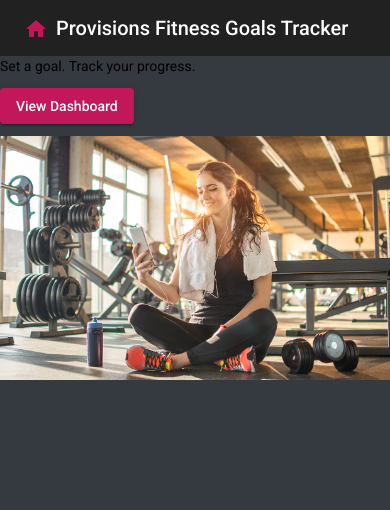
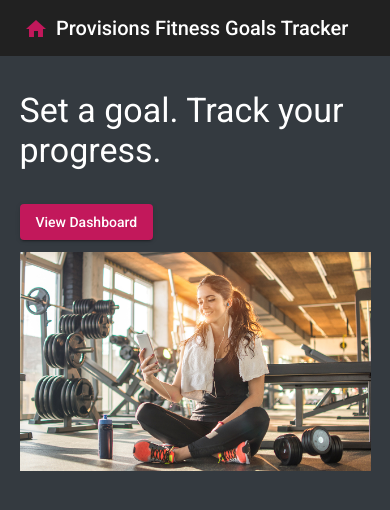
Before and after one commit to dburfield/fitness-tracker, an Angular app: page / in a window 390 px wide. Shown: the top 510 px of the page. Built offline with nearby package versions, Linux system fonts and the light colour scheme.

Commit message:
updates for demo

```diff
--- a/src/app/home/home.component.html
+++ b/src/app/home/home.component.html
@@ -1,9 +1,9 @@
-<div class="p-4">
-    <div class="container">
-        <p>Set a goal. Track your progress.</p>
-        <p><button mat-raised-button color="primary" routerLink="/goals" > View Dashboard</button></p>
+<div class="container">
+<h1 class="mat-display-1">Set a goal. Track your progress.</h1>
+    <p><button mat-raised-button color="primary" routerLink="/goals"> View Dashboard</button></p>
 
     <a routerLink="/goals">
-    <img src="../../assets/provision-fitness-goals-app.jpg" alt="Provision Fitness Goals App" title="Provision Fitness Goals App" /></a>
+        <img src="../../assets/provision-fitness-goals-app.jpg" alt="Provision Fitness Goals App"
+            title="Provision Fitness Goals App" />
+    </a>
 </div>
-</div>
--- a/src/app/users/add-edit.component.html
+++ b/src/app/users/add-edit.component.html
@@ -1,6 +1,6 @@
+<div class="edit-card">
     <mat-card class="material-form">
         <mat-card-header>
-
             <mat-card-title *ngIf="isAddMode">
                 <mat-icon aria-hidden="false" aria-label="mode edit">edit</mat-icon>
                 Add Goal
@@ -11,10 +11,17 @@
             </mat-card-title>
 
         </mat-card-header>
+        <form [formGroup]="form" (ngSubmit)="onSubmit()">
+            <mat-card-content fxLayout="column" fxFlexFill>
 
-    <form [formGroup]="form" (ngSubmit)="onSubmit()">
-        <mat-card-content fxLayout="column" fxFlexFill >
-            <mat-form-field appearance="fill"  >
+                <h3 *ngIf="!isAddMode">Check-in</h3>
+                <mat-form-field appearance="fill" *ngIf="!isAddMode">
+                    <mat-label>Update Check-Ins</mat-label>
+                    <input matInput type="number" formControlName="checkin" />
+                </mat-form-field>
+
+                <h3 *ngIf="!isAddMode">Edit Goal Details</h3>
+                <mat-form-field appearance="fill">
                     <mat-label>Describe Goal</mat-label>
                     <input matInput type="text" formControlName="goalName" />
                     <mat-error *ngIf="submitted && f.goalName.errors">
@@ -22,7 +29,7 @@
                     </mat-error>
                 </mat-form-field>
 
-            <mat-form-field appearance="fill"  >
+                <mat-form-field appearance="fill">
                     <mat-label>Type</mat-label>
                     <mat-select formControlName="goalType">
                         <mat-option>-</mat-option>
@@ -35,7 +42,7 @@
                     <mat-error *ngIf="submitted && f.goalType.errors">You must make a selection</mat-error>
                 </mat-form-field>
 
-            <mat-form-field appearance="fill" >
+                <mat-form-field appearance="fill">
                     <mat-label>Frequency</mat-label>
                     <mat-select formControlName="frequency">
                         <mat-option>-</mat-option>
@@ -47,7 +54,7 @@
                     <mat-error *ngIf="submitted && f.frequency.errors">You must make a selection</mat-error>
                 </mat-form-field>
 
-            <mat-form-field appearance="fill"  >
+                <mat-form-field appearance="fill">
                     <mat-label>Duration</mat-label>
                     <mat-select formControlName="duration">
                         <mat-option>-</mat-option>
@@ -61,14 +68,8 @@
                     </mat-select>
                     <mat-error *ngIf="submitted && f.duration.errors">You must make a selection</mat-error>
                 </mat-form-field>
-
             </mat-card-content>
             <mat-card-actions>
-            <mat-form-field appearance="fill" *ngIf="!isAddMode">
-                <mat-label>Update Check-Ins</mat-label>
-                <input matInput type="number" formControlName="checkin" />
-            </mat-form-field>
-
                 <button [disabled]="loading" mat-raised-button color="primary">
                     <span *ngIf="loading" class="spinner-border spinner-border-sm mr-1"></span>
                     Save
@@ -76,5 +77,6 @@
                 <button mat-stroked-button routerLink="/goals">Cancel</button>
             </mat-card-actions>
         </form>
+    </mat-card>
 
-</mat-card>
+</div>
--- a/src/app/users/list.component.html
+++ b/src/app/users/list.component.html
@@ -1,5 +1,4 @@
-<!-- <div fxLayout="row"  fxLayoutAlign="center center"> -->
-<div>
+
 
     <h1 class="mat-display-1">Goals</h1>
     <button routerLink="add" mat-raised-button color="primary">Add Goal</button>&nbsp;
@@ -63,10 +62,3 @@
           <td class="mat-cell" colspan="4">No data</td>
         </tr>
     </table>
-
-
-
-
-
-
-</div>
--- a/src/styles.less
+++ b/src/styles.less
@@ -8,7 +8,7 @@ body {
 body {
   margin: 0;
   font-family: Roboto, "Helvetica Neue", sans-serif;
-  background-color:@color !important;
+  background-color: @color !important;
 }
 a {
   cursor: pointer;
@@ -17,7 +17,6 @@ a.toolbar-link {
   color: #fff;
   text-decoration: none;
 }
-
 
 img {
   width: 100%;
@@ -32,23 +31,47 @@ h1.mat-display-1 .mat-display-1,
 .mat-typography .mat-display-1 {
   margin: 1em 0 1em 0;
 }
-th.mat-header-cell{
+
+th.mat-header-cell {
   font-size: 1.2em;
   background-color: darken(@color, 5%);
 }
-.goals-list,
+
+.container,
 .material-form {
   width: 80%;
   margin: 0 auto;
 }
+
 table {
   width: 100%;
 }
 
 .mat-row:hover .mat-cell {
-  border-color: currentColor;
+  background-color: darken(@color, 5%);
 }
 
 .mat-table-sticky {
   border-top: 1px solid #e0e0e0;
 }
+
+.mat-card-header {
+  background-color: darken(@color, 5%);
+  padding: 2% 0;
+  margin: 2% 0;
+}
+
+.edit-card {
+  width: 50%;
+  margin: 10px auto;
+}
+
+@media only screen and (max-width: 768px) {
+  .edit-card {
+    width: 100%;
+    margin: 10px auto;
+  }
+  .container {
+    width: 90%;
+  }
+}
```
Also changed, not shown: src/app/app.module.ts (+7 -12 lines). Lines whose indentation alone changed are shown as unchanged.
